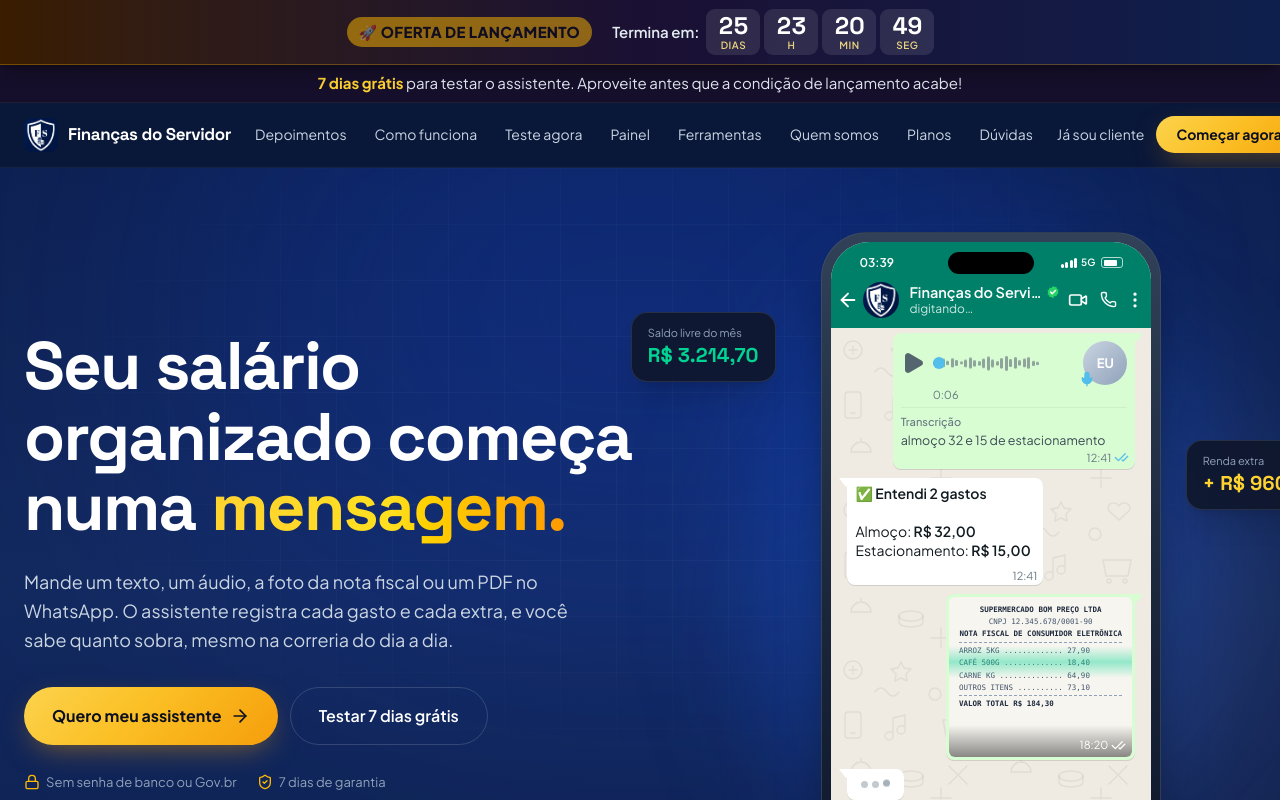
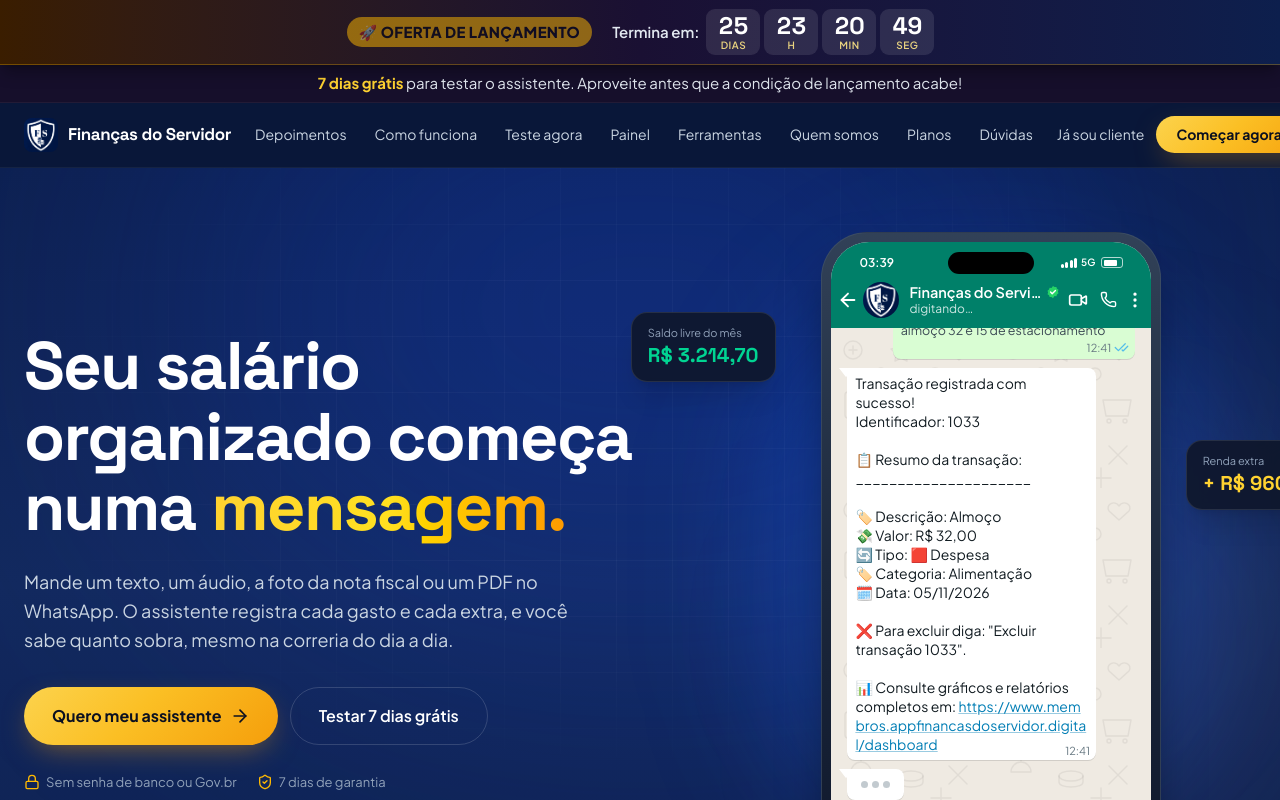
Before and after one commit to henriquebilhao/site-vendas-financas-do-servidor, a React (Vite) app: page / in a window 1280 px wide. Shown: the top 800 px of the page. Built offline with nearby package versions, Linux system fonts and the light colour scheme.

Commit message:
Conversa do topo com as mensagens no formato real do assistente

```diff
--- a/src/landing/Hero.tsx
+++ b/src/landing/Hero.tsx
@@ -3,7 +3,8 @@ import { motion } from 'motion/react';
 import { ArrowRight, Lock, Menu, ShieldCheck, X } from 'lucide-react';
 import { LogoFS } from '../components/LogoFS';
 import { LANCAMENTO_FIM, LINKS } from './data';
-import { AudioBubble, Bubble, DateChip, EncryptionNotice, PhoneFrame, PhotoBubble, Receipt, TypingBubble } from './ui';
+import { AudioBubble, Bubble, DateChip, EncryptionNotice, PdfBubble, PhoneFrame, PhotoBubble, TypingBubble } from './ui';
+import { WaText, msgAlertaMeta, msgTransacao } from './Respostas';
 
 /* ---------- Faixa do topo: oferta de lançamento com cronômetro ---------- */
 const pad = (n: number) => String(n).padStart(2, '0');
@@ -123,56 +124,29 @@ export const Nav: React.FC = () => {
 /* ---------- Conversa animada do hero (rola sem parar, como um chat real) ---------- */
 type Step = { node: (k: string) => React.ReactNode; bot?: boolean };
 
+/* respostas no mesmo formato das mensagens reais do assistente */
+const botMsg = (time: string, text: string) => ({
+  bot: true,
+  node: (k: string) => (
+    <Bubble key={k} from="bot" time={time}>
+      <WaText text={text} />
+    </Bubble>
+  ),
+});
+
 const SCRIPT: Step[] = [
   { node: (k) => <Bubble key={k} from="me" time="06:52">café 8,50 na padaria antes do expediente</Bubble> },
-  {
-    bot: true,
-    node: (k) => (
-      <Bubble key={k} from="bot" time="06:52">
-        <Receipt title="✅ Despesa registrada" rows={[['Valor', 'R$ 8,50'], ['Categoria', 'Alimentação']]} />
-      </Bubble>
-    ),
-  },
+  botMsg('06:52', msgTransacao(1032, 'Café na padaria', '8,50', 'out', 'Alimentação')),
   { node: (k) => <AudioBubble key={k} duration="0:06" time="12:41" caption="almoço 32 e 15 de estacionamento" /> },
-  {
-    bot: true,
-    node: (k) => (
-      <Bubble key={k} from="bot" time="12:41">
-        <Receipt title="✅ Entendi 2 gastos" rows={[['Almoço', 'R$ 32,00'], ['Estacionamento', 'R$ 15,00']]} />
-      </Bubble>
-    ),
-  },
+  botMsg('12:41', msgTransacao(1033, 'Almoço', '32,00', 'out', 'Alimentação')),
+  botMsg('12:41', msgTransacao(1034, 'Estacionamento', '15,00', 'out', 'Transporte')),
   { node: (k) => <PhotoBubble key={k} time="18:20" /> },
-  {
-    bot: true,
-    node: (k) => (
-      <Bubble key={k} from="bot" time="18:20">
-        <Receipt title="✅ Nota fiscal lida" rows={[['Supermercado', 'R$ 184,30'], ['Categoria', 'Mercado']]} />
-      </Bubble>
-    ),
-  },
-  { node: (k) => <Bubble key={k} from="me" time="09:12">recebi 960 de renda extra</Bubble> },
-  {
-    bot: true,
-    node: (k) => (
-      <Bubble key={k} from="bot" time="09:12">
-        <Receipt tone="in" title="🟢 Receita registrada" rows={[['Valor', '+ R$ 960,00'], ['Categoria', 'Renda extra']]} />
-      </Bubble>
-    ),
-  },
-  { node: (k) => <Bubble key={k} from="me" time="22:04">quanto sobrou esse mês?</Bubble> },
-  {
-    bot: true,
-    node: (k) => (
-      <Bubble key={k} from="bot" time="22:04">
-        <Receipt
-          tone="in"
-          title="💰 Saldo livre: R$ 3.214,70"
-          rows={[['Entradas', 'R$ 9.410,00'], ['Saídas', 'R$ 6.195,30']]}
-        />
-      </Bubble>
-    ),
-  },
+  botMsg('18:20', msgTransacao(1035, 'Supermercado Bom Preço', '184,30', 'out', 'Mercado')),
+  { node: (k) => <PdfBubble key={k} time="19:05" /> },
+  botMsg('19:05', msgTransacao(1036, 'Fatura do cartão', '1.240,00', 'out', 'Cartão de crédito')),
+  { node: (k) => <Bubble key={k} from="me" time="20:12">recebi 960 de renda extra</Bubble> },
+  botMsg('20:12', msgTransacao(1037, 'Renda extra', '960,00', 'in', 'Renda extra')),
+  botMsg('23:10', msgAlertaMeta('Mercado do mês', 86, '1.204,30', '1.400,00', '195,70')),
 ];
 
 const HeroChat: React.FC = () => {
@@ -191,7 +165,7 @@ const HeroChat: React.FC = () => {
       }, 1300);
     } else {
       const fimDoRoteiro = n > 0 && n % SCRIPT.length === 0;
-      t = setTimeout(() => setN((c) => c + 1), n === 0 ? 600 : fimDoRoteiro ? 2600 : 1500);
+      t = setTimeout(() => setN((c) => c + 1), n === 0 ? 600 : fimDoRoteiro ? 3800 : 2800);
     }
     return () => clearTimeout(t);
   }, [n]);
--- a/src/landing/Respostas.tsx
+++ b/src/landing/Respostas.tsx
@@ -25,7 +25,7 @@ const fimDoMes = () => {
 };
 
 /* Texto no padrão do WhatsApp: *negrito* e links em azul */
-const WaText: React.FC<{ text: string }> = ({ text }) => (
+export const WaText: React.FC<{ text: string }> = ({ text }) => (
   <>
     {text.split(/(\*[^*\n]+\*|https?:\/\/\S+)/g).map((p, i) => {
       if (p.startsWith('*') && p.endsWith('*') && p.length > 2) return <b key={i} className="font-semibold">{p.slice(1, -1)}</b>;
@@ -41,6 +41,15 @@ const WaText: React.FC<{ text: string }> = ({ text }) => (
 );
 
 const LINHA = '_____________________';
+
+/* Modelos de texto iguais às mensagens reais do assistente */
+export const msgTransacao = (id: number, desc: string, valor: string, tipo: 'in' | 'out', cat: string) =>
+  `Transação registrada com sucesso!\nIdentificador: ${id}\n\n📋 Resumo da transação:\n${LINHA}\n\n🏷️ Descrição: ${desc}\n💸 Valor: R$ ${valor}\n🔄 Tipo: ${
+    tipo === 'in' ? '🟩 Receita' : '🟥 Despesa'
+  }\n🏷️ Categoria: ${cat}\n🗓️ Data: ${dia()}\n\n❌ Para excluir diga: "Excluir transação ${id}".\n\n📊 Consulte gráficos e relatórios completos em: ${LINK}`;
+
+export const msgAlertaMeta = (meta: string, pct: number, usado: string, limite: string, resta: string) =>
+  `⚠️ *Alerta de meta — ${meta}*\n\n${NOME}, você já usou *${pct}%* do limite deste mês: R$ ${usado} de R$ ${limite}.\n\nAinda restam *R$ ${resta}* até ${fimDoMes()}. 💡`;
 
 type Msg = { from: 'me' | 'bot' | 'audio' | 'date'; text?: string; caption?: string; time: string };
 type Tipo = {
```
